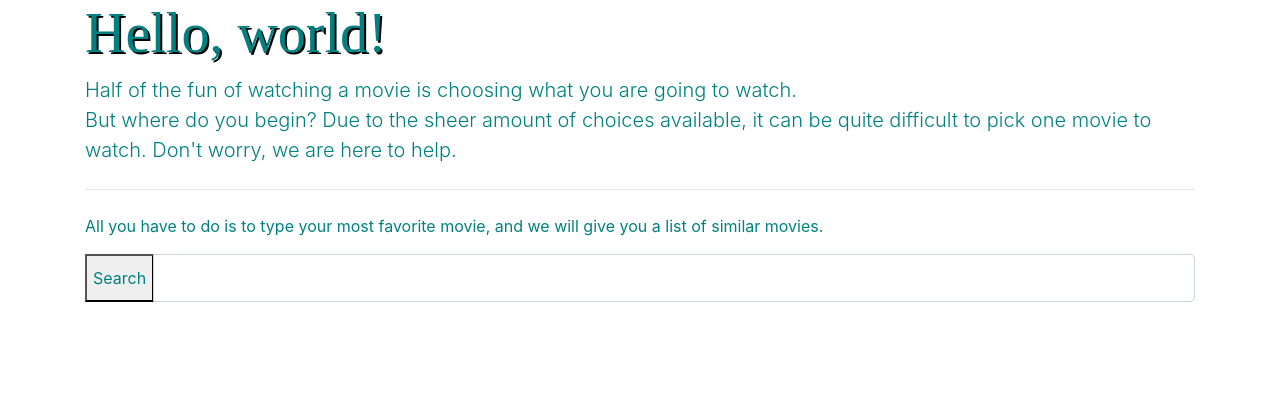
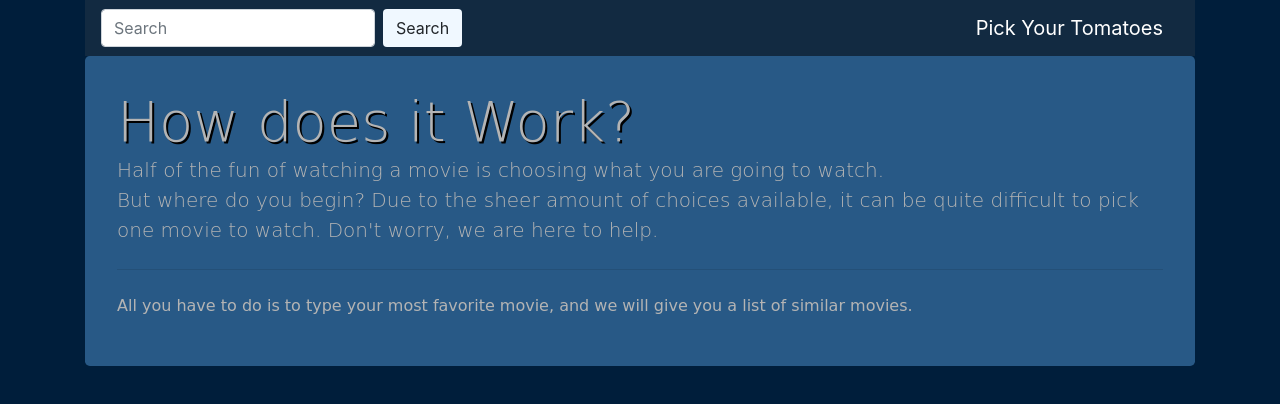
Before and after one commit to Volk117/Pick-Your-Tomatoes, a plain HTML site: page index.html in a window 1280 px wide. Drawn offline with nearby package versions, Linux system fonts and the light colour scheme.

Commit message:
more styling done and extra information on movies displayed

```diff
--- a/assets/scripts/script.js
+++ b/assets/scripts/script.js
@@ -3,6 +3,8 @@ var trailerArray = [];
 
 //Evan: this function takes user input and gets suggestions from tastedive api
 function getSuggestions(searchTerm) {
+    $(".jumbotron").hide();
+    console.log("test");
     //reset everything
     reset();
     //Evan: this holds the number of movies for it to suggest
@@ -10,7 +12,7 @@ function getSuggestions(searchTerm) {
     //Evan: this grabs the searchterm from the user input
     searchTerm = $(".form-control").val();
     //Evan: the API URL with searchterm and limit
-    console.log(searchTerm);
+    // console.log(searchTerm);
     var queryURL = "https://tastedive.com/api/similar?q=" + searchTerm + "&type=movies&info=1&limit=" + movieLimit + "&k=341271-NatalieU-75CWR9WB";
 
     //Evan: taken from one of the API activities
@@ -27,7 +29,7 @@ function getSuggestions(searchTerm) {
             //Evan: this runs if call is succesful
         } else {
             console.log(response);
-            console.log(response.Similar.Results[0].Name);
+            // console.log(response.Similar.Results[0].Name);
             //Evan: calls the omdb api to get more information on the suggestion
             getInfo(response);
         }
@@ -60,7 +62,7 @@ function getInfo(response) {
                 //Evan: calls createElemts to display the html for the movie
 
                 createElements(response);
-
+                console.log(response);
             }
         })
 
@@ -70,12 +72,15 @@ function getInfo(response) {
 //Evan: creates the html for each movie
 function createElements(movieInfo) {
 
-
     //Evan: create variables for information to display
     var title = movieInfo.Title;
     var poster = movieInfo.Poster;
     var description = movieInfo.Plot;
     var rating = movieInfo.imdbRating;
+    var year = movieInfo.Year;
+    var language = movieInfo.Language;
+    var rated = movieInfo.Rated;
+    var runTime = movieInfo.Runtime;
     var trailer;
 
     //loop to match trailer with info
@@ -83,7 +88,7 @@ function createElements(movieInfo) {
     for (var i = 0; i < trailerArray.length; i++) {
         if (trailerArray[i].Name.toLowerCase() === title.toLowerCase()) {
             trailer = trailerArray[i].yUrl;
-            console.log(trailer, trailerArray[i].yUrl)
+            // console.log(trailer, trailerArray[i].yUrl)
         }
     }
 
@@ -97,7 +102,7 @@ function createElements(movieInfo) {
     rottenRating.addClass("rotten-rating");
     movieDivision.append(rottenRating);
 
-    //creating the section that holds eeverything else
+    //creating the section that holds everything else
     var movieInfo = $("<div>").addClass("movie-info row");
     movieDivision.append(movieInfo);
 
@@ -110,8 +115,11 @@ function createElements(movieInfo) {
     //creating the title and description
     var descriptionTitle = $("<div>").addClass("col-md-6 description title");
     var $title = $("<h1>").text(title);
+    var $year = $("<span>").text(" (" + year + ")");
+    var $info = $("<h2>").text(runTime + " -- " + language + " -- " + rated);
+
     var $description = $("<p>").text(description);
-    descriptionTitle.append($title, $description);
+    descriptionTitle.append($title, $year, $info, $description);
     movieInfo.append(descriptionTitle);
 
     //creating the trailer
--- a/assets/style/style.css
+++ b/assets/style/style.css
@@ -1,14 +1,52 @@
+body {
+    /* background-image: url("../dark_mosaic.png"); */
+    background-color: #001E3B;
+}
+
+h1 {
+    display: inline;
+}
+
+h2 {
+    font-size: .75rem;
+    color: rgb(179, 179, 179);
+    margin-top: .5rem;
+}
+
+span {
+    color: rgb(179, 179, 179);
+}
+
+.navbar {
+    background-color: #122a41;
+}
+
+.btn {
+    background-color: aliceblue;
+}
+
+.form-control {
+    width: 500px;
+}
+
+.navbar-brand {
+    color: white;
+}
+
 .jumbotron {
-    color: teal;
-    background-color: white;
+    color: rgb(180, 180, 180);
+    background-color: #285986;
     align-items: center;
     margin: 0;
-    padding: 0;
+    padding: 2rem;
+    font-family: 'Comfortaa', cursive;
     /* background-image: radial-gradient(teal,white, teal); */
 }
 
+#topSection {}
+
 .display-4 {
-    font-family: American Typewriter, serif;
+    font-family: 'Comfortaa', cursive;
     align-items: center;
     text-shadow: 2px 2px black;
 }
@@ -18,7 +56,11 @@
 }
 
 #search {
-    color: teal;
+    /* color: teal; */
+}
+
+#search:hover {
+    background-color: #bddfff;
 }
 
 #movie-section {
@@ -26,9 +68,10 @@
 }
 
 .movie-division {
-    background-color: rgb(179, 179, 179);
+    background-color: #285986;
     padding: .5rem;
     margin-bottom: .25rem;
+    color: white;
 }
 
 .rotten-rating {
--- a/index.html
+++ b/index.html
@@ -11,19 +11,23 @@
 
 <body>
     <div class="container">
+        <div id="topSection">
+            <nav class="navbar">
+                <div class="form-inline">
+                    <input class="form-control mr-sm-2" type="search" placeholder="Search" aria-label="Search">
+                    <button class="btn  my-2 my-sm-0" type="submit" id="search">Search</button>
+                </div>
+                <div class="navbar-brand">Pick Your Tomatoes</div>
+            </nav>
             <div class="jumbotron">
-            <h1 class="display-4">Hello, world!</h1>
+                <h1 class="display-4">How does it Work?</h1>
                 <p class="lead">Half of the fun of watching a movie is choosing what you are going to watch.<br> But where do you begin? Due to the sheer amount of choices available, it can be quite difficult to pick one movie to watch. Don't worry, we are here to help.
                 </p>
                 <hr class="my-4">
                 <p>All you have to do is to type your most favorite movie, and we will give you a list of similar movies.
                 </p>
             </div>
-        <div class="input-group input-group-lg">
-            <div class="input-group-prepend">
-                <button id="search">Search</button>
-            </div>
-            <input type="text" class="form-control" aria-label="Sizing example input" aria-describedby="inputGroup-sizing-lg">
+
         </div>
         <div id="movie-section">
             <!-- <div class="movie-division" id="original">
@@ -33,7 +37,8 @@
                         <img src="assets/TestPoster.jpg" class="img-fluid">
                     </div>
                     <div class="col-md-6 description title">
-                        <h1>Title</h1>
+                        <h1>Title</h1><span> (1980)</span>
+                        <h2>length, language, rating, </h2>
                         <p>"The lives of two mob hitmen, a boxer, a gangster & his wife, and a pair of diner bandits intertwine in four tales of violence and redemption."</p>
                     </div>
                     <div class="col-md-4 trailer-section">
```
Lines whose indentation alone changed are shown as unchanged.
